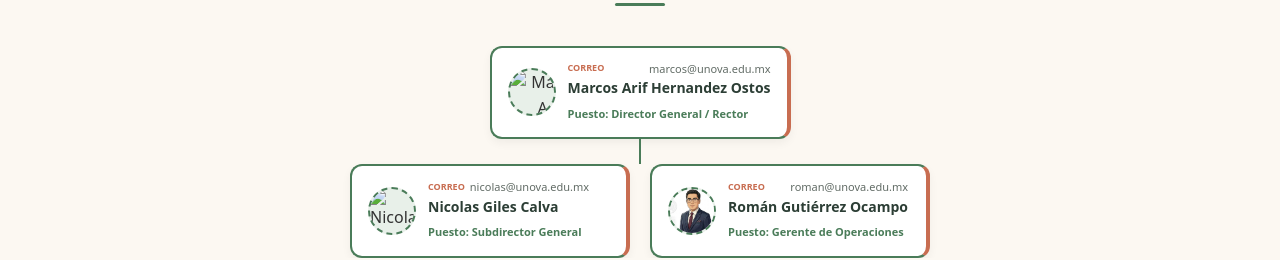
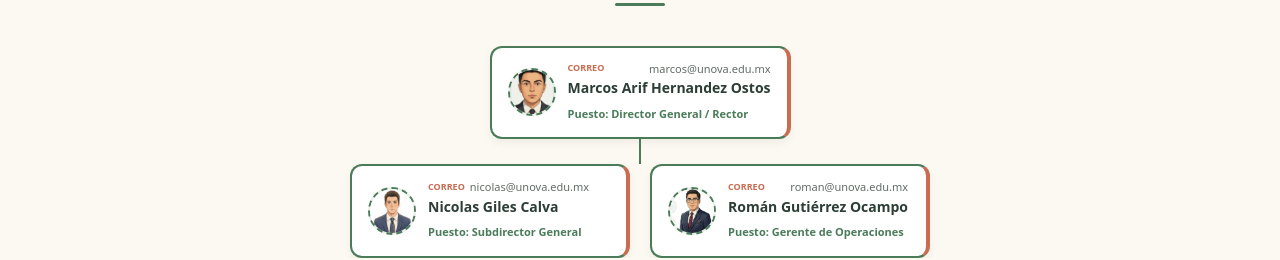
Before and after one commit to marquitosarif333-bit/proyecto_contexto, a plain HTML site: page nosotros.html in a window 1280 px wide. Shown: the part 696-956 px from the top of the page. Drawn offline with nearby package versions, Linux system fonts and the light colour scheme.

Commit message:
Add files via upload

```diff
--- a/nosotros.html
+++ b/nosotros.html
@@ -61,7 +61,7 @@
                     <div class="organigrama-tree">
                         <div class="organigrama-nivel nivel-root">
                             <div class="nodo-organigrama">
-                                <div class="avatar-espacio"><img src="img/marcos.jpg" alt="Marcos Arif Hernandez Ostos"></div>
+                                <div class="avatar-espacio"><img src="img/marcos.jpeg" alt="Marcos Arif Hernandez Ostos"></div>
                                 <div class="nodo-info" style="text-align:left;">
                                     <div class="header-tarjeta"><span class="etiqueta-correo">CORREO</span><a href="mailto:marcos@unova.edu.mx" class="correo">marcos@unova.edu.mx</a></div>
                                     <h4>Marcos Arif Hernandez Ostos</h4>
@@ -71,7 +71,7 @@
                         </div>
                         <div class="linea-vertical"></div>
                         <div class="organigrama-nivel nivel-sub">
-                            <div class="rama"><div class="nodo-organigrama"><div class="avatar-espacio"><img src="img/nicolas.jpeg" alt="Nicolas Giles Calva"></div><div class="nodo-info" style="text-align:left;"><div class="header-tarjeta"><span class="etiqueta-correo">CORREO</span><a href="mailto:nicolas@unova.edu.mx" class="correo">nicolas@unova.edu.mx</a></div><h4>Nicolas Giles Calva</h4><span class="puesto">Puesto: Subdirector General</span></div></div></div>
+                            <div class="rama"><div class="nodo-organigrama"><div class="avatar-espacio"><img src="img/nick.jpeg" alt="Nicolas Giles Calva"></div><div class="nodo-info" style="text-align:left;"><div class="header-tarjeta"><span class="etiqueta-correo">CORREO</span><a href="mailto:nicolas@unova.edu.mx" class="correo">nicolas@unova.edu.mx</a></div><h4>Nicolas Giles Calva</h4><span class="puesto">Puesto: Subdirector General</span></div></div></div>
                             <div class="rama"><div class="nodo-organigrama"><div class="avatar-espacio"><img src="img/roman.jpeg" alt="Román Gutiérrez Ocampo"></div><div class="nodo-info" style="text-align:left;"><div class="header-tarjeta"><span class="etiqueta-correo">CORREO</span><a href="mailto:roman@unova.edu.mx" class="correo">roman@unova.edu.mx</a></div><h4>Román Gutiérrez Ocampo</h4><span class="puesto">Puesto: Gerente de Operaciones</span></div></div></div>
                         </div>
                     </div>
```
